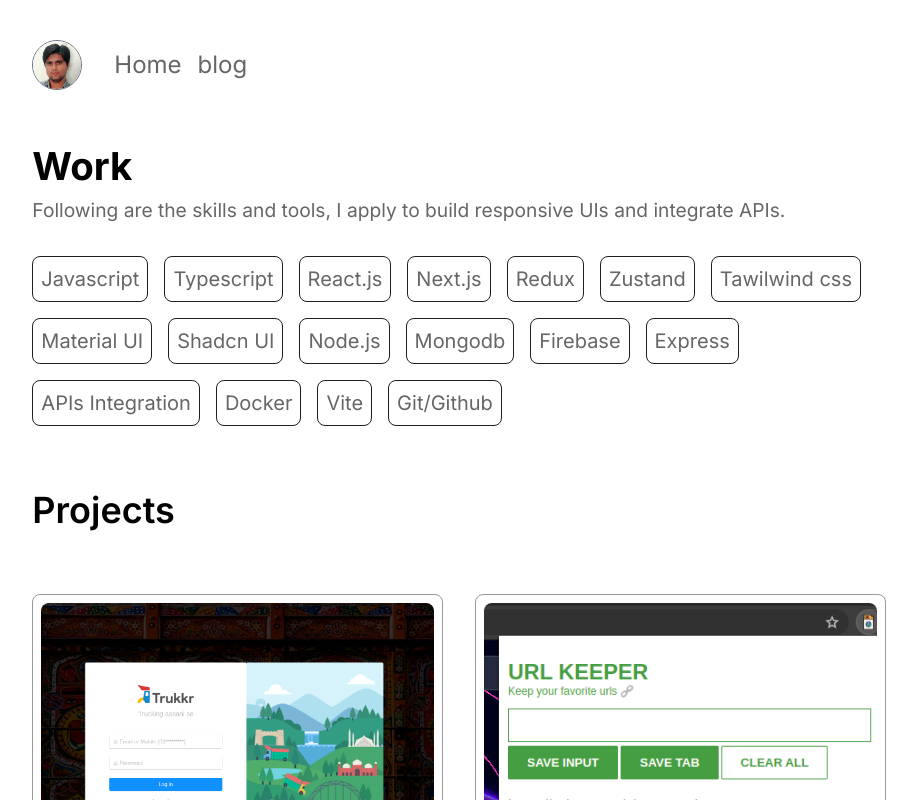
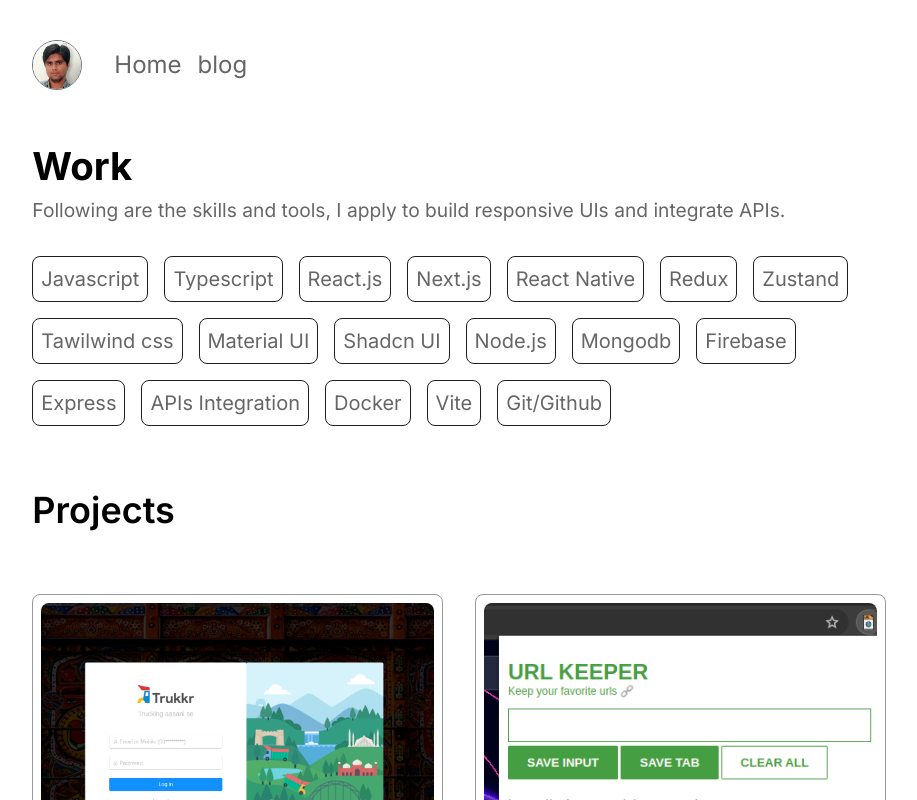
Before and after one commit to akramnarejo/portfolio, a Next.js app: page /work in a window 1280 px wide. Shown: the top 800 px of the page, without its empty margins (181-1098 px from the left). Built offline with nearby package versions, Linux system fonts and the light colour scheme.

Commit message:
feat: added analytics

```diff
--- a/package.json
+++ b/package.json
@@ -9,6 +9,7 @@
     "lint": "next lint"
   },
   "dependencies": {
+    "@vercel/analytics": "^1.2.2",
     "framer-motion": "^11.0.28",
     "next": "14.2.1",
     "react": "^18",
--- a/src/app/layout.tsx
+++ b/src/app/layout.tsx
@@ -2,6 +2,7 @@ import type { Metadata } from "next";
 import { Inter } from "next/font/google";
 import "./globals.css";
 import Header from "./lib/components/header";
+import { Analytics } from '@vercel/analytics/react';
 
 const inter = Inter({ subsets: ["latin"] });
 
@@ -20,6 +21,7 @@ export default function RootLayout({
       <body className={`w-full md:w-8/12 mx-auto px-8 md:px-0 py-10 box-border ${inter.className}`}>
         <Header />
         <main>{children}</main>
+        <Analytics />
       </body>
     </html>
   );
--- a/src/app/lib/constants.tsx
+++ b/src/app/lib/constants.tsx
@@ -3,6 +3,7 @@ export const skills = [
   "Typescript",
   "React.js",
   "Next.js",
+  "React Native",
   "Redux",
   "Zustand",
   "Tawilwind css",
```
Also changed, not shown: 1 other file (tests, documents, lock files or other folders).
